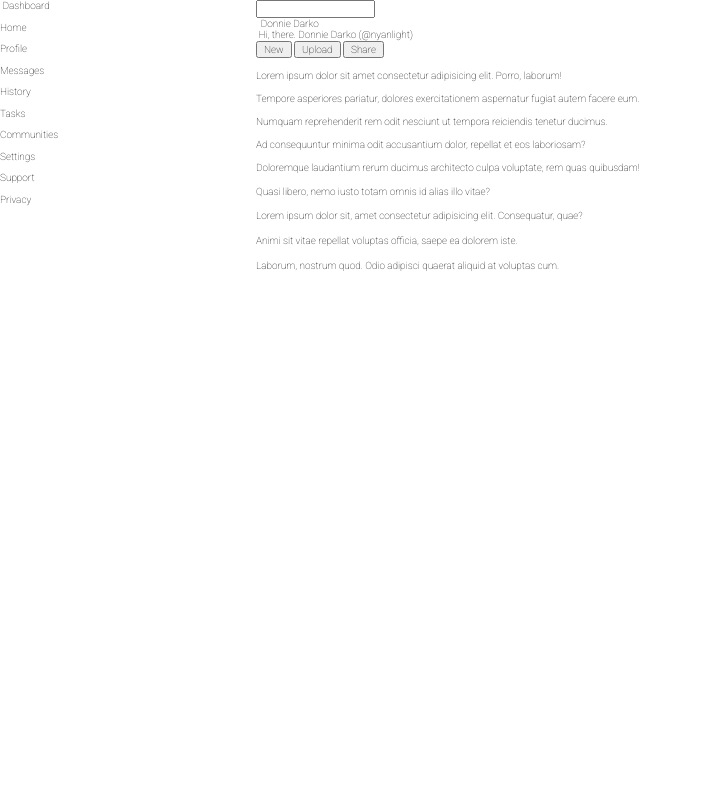
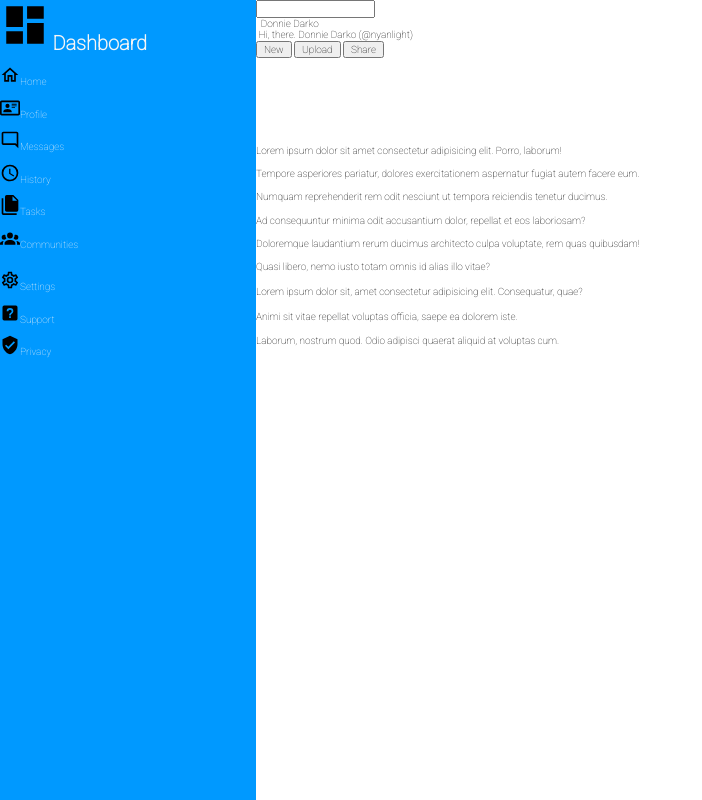
Before and after one commit to NyanLight/admin-dashboard, a website: page index.html in a window 1280 px wide. Shown: the whole page, without its empty margins (0-702 px from the left). Drawn offline with nearby package versions, Linux system fonts and the light colour scheme.

Commit message:
add icons to sidebar"

```diff
--- a/index.html
+++ b/index.html
@@ -36,21 +36,21 @@
       </header>
       <aside>
         <div class="logoZone">
-          <img src="" alt="" class="logo" />
+          <img src="assets/logo.svg" alt="logo" class="logo" />
           <span id="pageName">Dashboard</span>
         </div>
         <section class="firstSection">
-            <p><img src="" alt="" /><span class="sidebarSpan">Home</span></p>
-            <p><img src="" alt="" /><span class="sidebarSpan">Profile</span></p>
-            <p><img src="" alt=""><span class="sidebarSpan">Messages</span></p>
-            <p><img src="" alt=""><span class="sidebarSpan">History</span></p>
-            <p><img src="" alt=""><span class="sidebarSpan">Tasks</span></p>
-            <p><img src="" alt=""><span class="sidebarSpan">Communities</span></p>
+            <p><img src="assets/home-outline.svg" alt="home icon" class="icons"/><span class="sidebarSpan">Home</span></p>
+            <p><img src="assets/card-account-details-outline.svg" alt="profile icon" class="icons" /><span class="sidebarSpan">Profile</span></p>
+            <p><img src="assets/message-reply-outline.svg" alt="message icon" class="icons"><span class="sidebarSpan">Messages</span></p>
+            <p><img src="assets/clock-outline.svg" alt="history icon" class="icons"><span class="sidebarSpan">History</span></p>
+            <p><img src="assets/file-multiple.svg" alt="tasks icon" class="icons"><span class="sidebarSpan">Tasks</span></p>
+            <p><img src="assets/account-group.svg" alt="communities icon" class="icons"><span class="sidebarSpan">Communities</span></p>
         </section>
         <section class="secondSection">
-            <p><img src="" alt=""><span class="sidebarSpan">Settings</span></p>
-            <p><img src="" alt=""><span class="sidebarSpan">Support</span></p>
-            <p><img src="" alt=""><span class="sidebarSpan">Privacy</span></p>
+            <p><img src="assets/cog-outline.svg" alt="settings icon" class="icons"><span class="sidebarSpan">Settings</span></p>
+            <p><img src="assets/help-box.svg" alt="support icon" class="icons"><span class="sidebarSpan">Support</span></p>
+            <p><img src="assets/shield-check.svg" alt="privacy icon" class="icons"><span class="sidebarSpan">Privacy</span></p>
         </section>
     </aside>
       <main>
--- /dev/null
+++ b/package.json
@@ -0,0 +1,5 @@
+{
+  "dependencies": {
+    "normalize.css": "^8.0.1"
+  }
+}
--- a/style.css
+++ b/style.css
@@ -13,15 +13,35 @@ body {
 }
 
 .wrapper {
+    min-height: 100vh;
     display: grid;
     grid-template-columns: 1fr 4fr;
     grid-template-rows: 1fr 5fr;
 }
 
 aside {
+    background-color: rgb(0, 153, 255);
+    color: whitesmoke;
     grid-row: 1 / span 2;
     grid-column: 1 / span 1;
+    display: flex;
+    flex-direction: column;
 }
+
+.logo {
+    height: 5rem;
+    width: 5rem;
+}
+
+.icons {
+    height: 2rem;
+}
+
+#pageName {
+    font-size: 2rem;
+    font-weight: 600;
+}
+
 
 header {
 
```
Also changed, not shown: assets/account-group.svg (added), assets/card-account-details-outline.svg (added), assets/clock-outline.svg (added), assets/cog-outline.svg (added), assets/file-multiple.svg (added), assets/help-box.svg (added), assets/home-outline.svg (added), assets/logo.svg (added), assets/message-reply-outline.svg (added), assets/reference.png (added), assets/shield-check.svg (added), 1 other file.
